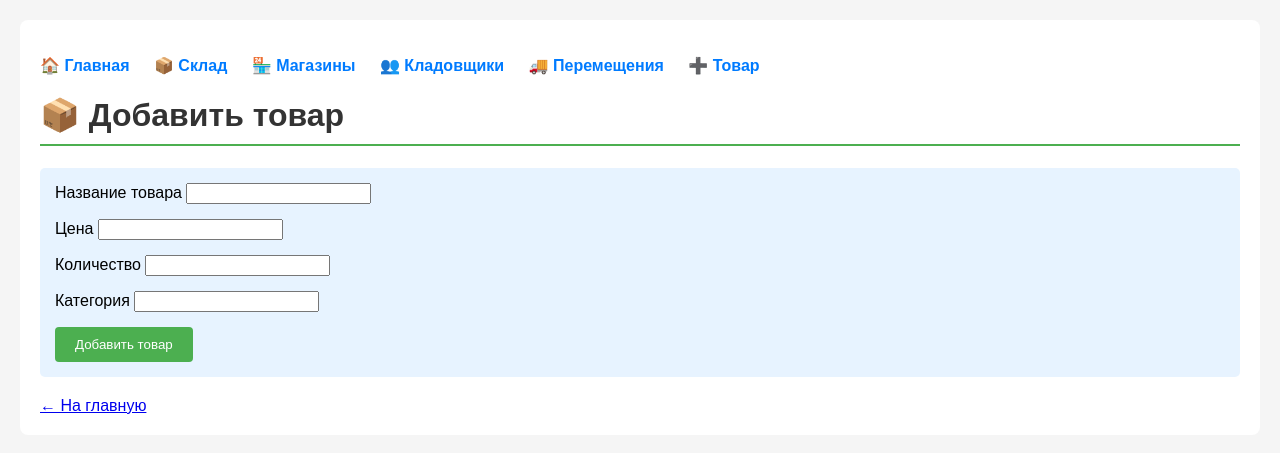
After one commit to sh4rk799/lab6, a Django app: page /add-product/ in a window 1280 px wide. The commit adds this page. Shown: the top 453 px of the page. Run offline with Django 5.2, Linux system fonts and the light colour scheme.

Commit message:
задание 1.3 появилась форма для добавления товаров в products.txt

```diff
--- /dev/null
+++ b/web_Hello_var_6/firstapp_var_6/forms.py
@@ -0,0 +1,7 @@
+from django import forms
+
+class ProductForm(forms.Form):
+    name = forms.CharField(label='Название товара')
+    price = forms.IntegerField(label='Цена', min_value=1)
+    quantity = forms.IntegerField(label='Количество', min_value=1)
+    category = forms.CharField(label='Категория')
--- a/web_Hello_var_6/firstapp_var_6/urls.py
+++ b/web_Hello_var_6/firstapp_var_6/urls.py
@@ -7,4 +7,5 @@ urlpatterns = [
     path('shops/', views.shops, name='shops'),
     path('workers/', views.workers, name='workers'),
     path('movements/', views.movements, name='movements'),
+    path('add-product/', views.add_product, name='add_product')
 ]
--- a/web_Hello_var_6/firstapp_var_6/views.py
+++ b/web_Hello_var_6/firstapp_var_6/views.py
@@ -1,10 +1,10 @@
 from django.shortcuts import render
+from .forms import ProductForm
 import csv
 
 def read_file(filename):
     data = []
     try:
-        # Простой относительный путь
         with open(f'templates/tablica/{filename}', 'r', encoding='utf-8') as file:
             for line in file:
                 if line.strip():
@@ -16,7 +16,6 @@ def read_file(filename):
 def read_csv_file():
     data = []
     try:
-        # Простой относительный путь
         with open('templates/tablica/movements.csv', 'r', encoding='utf-8') as file:
             reader = csv.DictReader(file)
             for row in reader:
@@ -26,7 +25,6 @@ def read_csv_file():
     return data
 
 
-# Все остальные функции остаются БЕЗ ИЗМЕНЕНИЙ
 def index(request):
     products = read_file('products.txt')
     movements = read_csv_file()
@@ -126,3 +124,25 @@ def workers(request):
         'page_title': 'Кладовщики'
     }
     return render(request, 'workers.html', context)
+
+
+def add_product(request):
+    if request.method == 'POST':
+        form = ProductForm(request.POST)
+        if form.is_valid():
+            name = form.cleaned_data['name']
+            price = form.cleaned_data['price']
+            quantity = form.cleaned_data['quantity']
+            category = form.cleaned_data['category']
+
+            # Записываем в файл
+            with open('templates/tablica/products.txt', 'a', encoding='utf-8') as f:
+                f.write(f"\n{name};{price};{quantity};{category}")
+
+            return render(request, 'success.html', {
+                'message': f'Добавлен: {name} - {price} руб., {quantity} шт., {category}'
+            })
+    else:
+        form = ProductForm()
+
+    return render(request, 'add_product.html', {'form': form})
--- /dev/null
+++ b/web_Hello_var_6/templates/add_product.html
@@ -0,0 +1,48 @@
+{% extends 'base.html' %}
+
+{% block title %}Добавить товар{% endblock %}
+
+{% block content %}
+    <h1>📦 Добавить товар</h1>
+
+    <div class="stats">
+        <form method="post">
+            {% csrf_token %}
+
+            <div style="margin-bottom: 15px;">
+                <label>{{ form.name.label }}</label>
+                {{ form.name }}
+            </div>
+
+            <div style="margin-bottom: 15px;">
+                <label>{{ form.price.label }}</label>
+                {{ form.price }}
+            </div>
+
+            <div style="margin-bottom: 15px;">
+                <label>{{ form.quantity.label }}</label>
+                {{ form.quantity }}
+            </div>
+
+            <div style="margin-bottom: 15px;">
+                <label>{{ form.category.label }}</label>
+                {{ form.category }}
+            </div>
+
+            <button type="submit" style="
+                background: #4CAF50;
+                color: white;
+                padding: 10px 20px;
+                border: none;
+                border-radius: 4px;
+                cursor: pointer;
+            ">
+                Добавить товар
+            </button>
+        </form>
+    </div>
+
+    <div style="margin-top: 20px;">
+        <a href="/">← На главную</a>
+    </div>
+{% endblock %}
--- a/web_Hello_var_6/templates/navigator.html
+++ b/web_Hello_var_6/templates/navigator.html
@@ -1,9 +1,10 @@
 <nav>
     <ul>
-        <li><a href="/">🏠 Главная</a></li>
-        <li><a href="/warehouse/">📦 Склад</a></li>
-        <li><a href="/shops/">🏪 Магазины</a></li>
-        <li><a href="/workers/">👥 Кладовщики</a></li>
-        <li><a href="/movements/">🚚 Перемещения</a></li>
+        <li><a href="{% url 'index' %}">🏠 Главная</a></li>
+        <li><a href="{% url 'warehouse' %}">📦 Склад</a></li>
+        <li><a href="{% url 'shops' %}">🏪 Магазины</a></li>
+        <li><a href="{% url 'workers' %}">👥 Кладовщики</a></li>
+        <li><a href="{% url 'movements' %}">🚚 Перемещения</a></li>
+        <li><a href="{% url 'add_product' %}">➕ Товар</a></li>
     </ul>
 </nav>
--- a/web_Hello_var_6/templates/tablica/products.txt
+++ b/web_Hello_var_6/templates/tablica/products.txt
@@ -3,3 +3,4 @@
 Кофеварка DeLonghi;200;15;Бытовая техника
 Принтер HP LaserJet;300;8;Офисная техника
 Холодильник Bosch;1200;5;Бытовая техника
+Наушники Picun F6;1488;11;Электроника
```
Also changed, not shown: web_Hello_var_6/templates/index.html (+0 -9 lines), web_Hello_var_6/templates/success.html (added, +16 -0 lines), web_Hello_var_6/templates/warehouse.html (+5 -5 lines).
